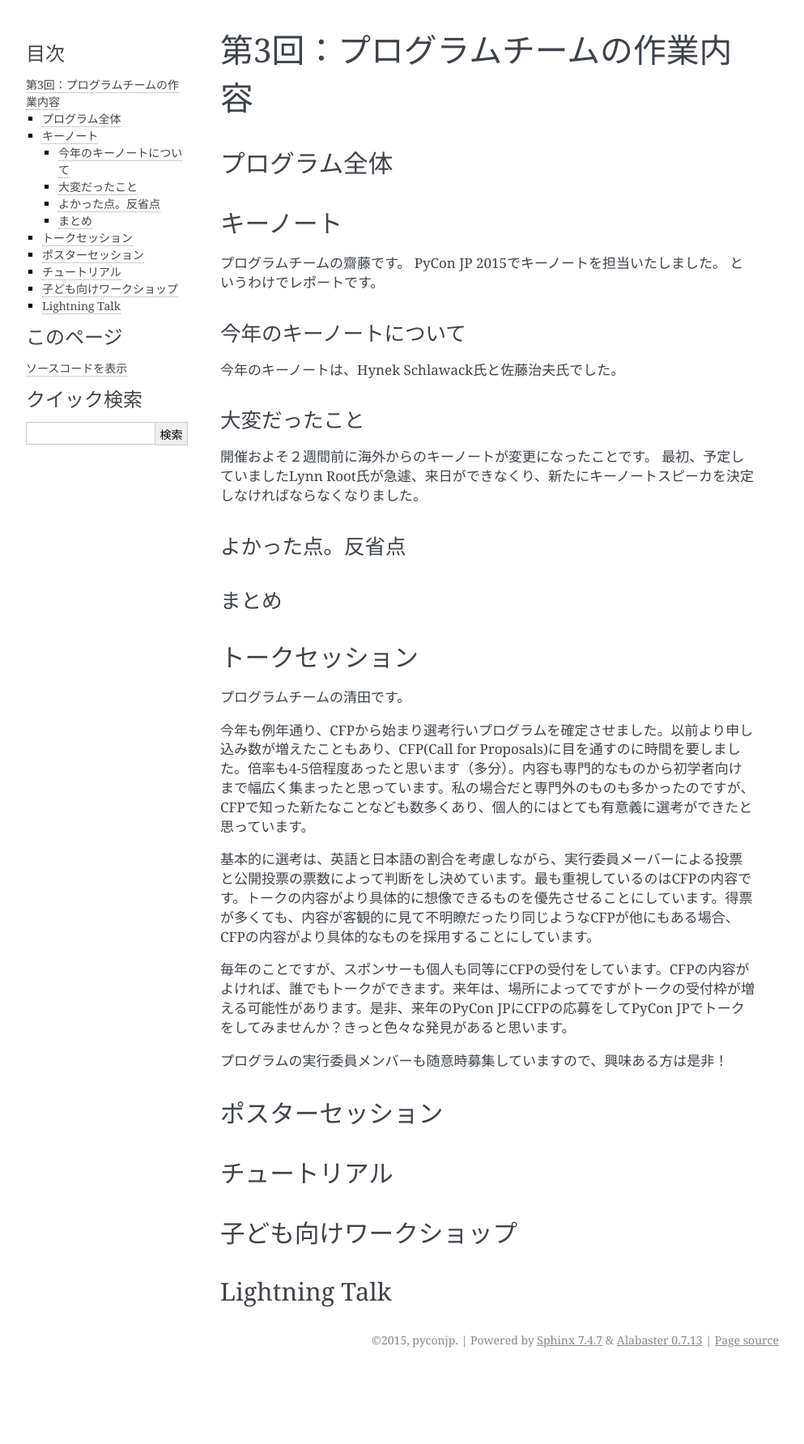
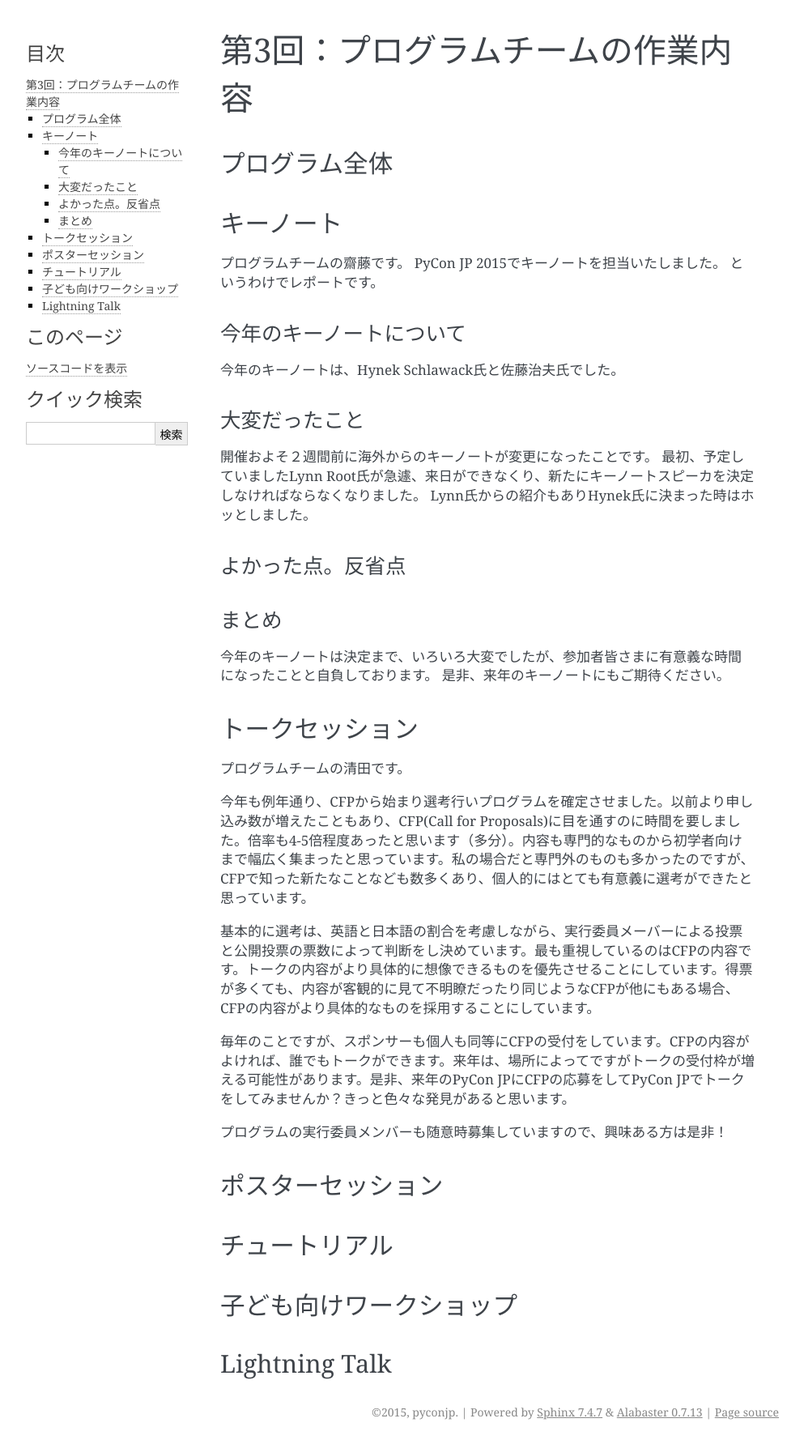
Before and after one commit to pyconjp/codezine-after-reports2015, a Sphinx documentation site: the page built from source/03_program.rst, in a window 1280 px wide. Shown: the whole page at 81% size, without its empty margins (148-1141 px from the left). Built offline with Sphinx 7.4.7, drawn with Linux system fonts in a browser that asks for light colours; before the commit the page ends 1694 px from its top, so only the background shows below that.

Commit message:
03_program.rst edited online with Bitbucket

```diff
--- a/source/03_program.rst
+++ b/source/03_program.rst
@@ -16,17 +16,21 @@ PyCon JP 2015でキーノートを担当いたしました。
 今年のキーノートは、Hynek Schlawack氏と佐藤治夫氏でした。
 
 
+
 大変だったこと
 ---------------------------
 開催およそ２週間前に海外からのキーノートが変更になったことです。
 最初、予定していましたLynn Root氏が急遽、来日ができなくり、新たにキーノートスピーカを決定しなければならなくなりました。
+Lynn氏からの紹介もありHynek氏に決まった時はホッとしました。
 
 よかった点。反省点
 ---------------------------
 
+
 まとめ
 ---------------------------
-
+今年のキーノートは決定まで、いろいろ大変でしたが、参加者皆さまに有意義な時間になったことと自負しております。
+是非、来年のキーノートにもご期待ください。
 
 トークセッション
 ==================
```
